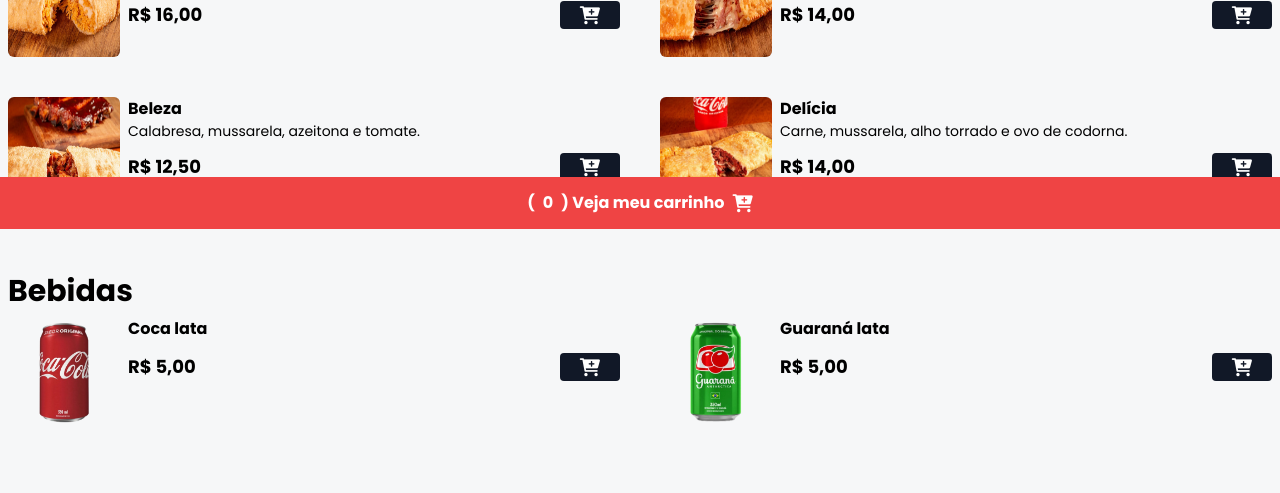
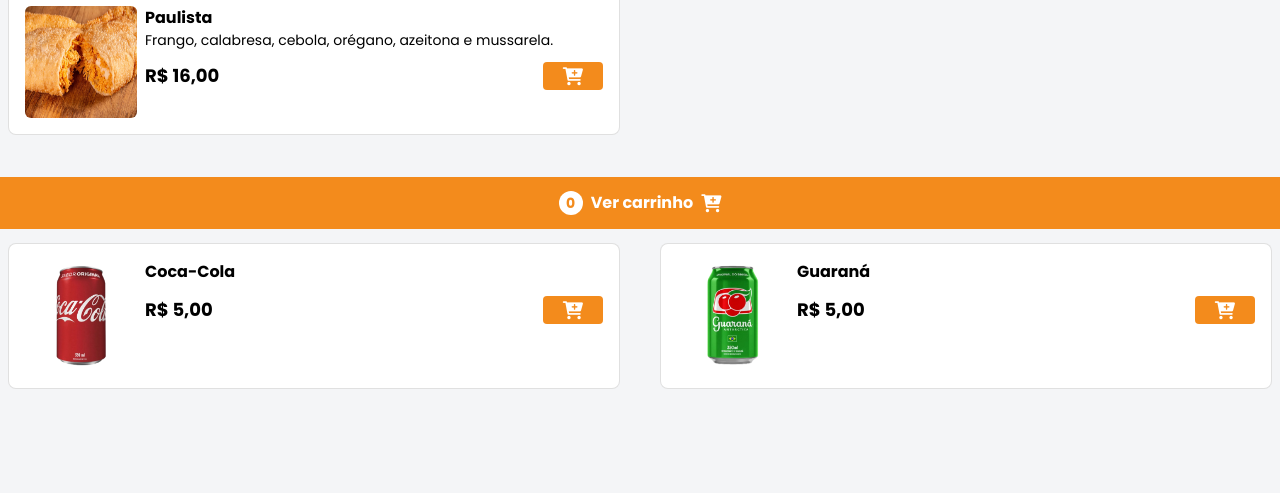
Before and after one commit to victordeo/pointdopastel, a website: page index.html in a window 1280 px wide. Shown: the part 571-1064 px from the top of the page. After the commit the page ends 1024 px from the top, so only its background shows below. Drawn offline with nearby package versions, Linux system fonts and the light colour scheme.

Commit message:
Card, cart, subtitle

```diff
--- a/assets/styles/style.css
+++ b/assets/styles/style.css
@@ -7,9 +7,25 @@
 }
 
 body {
-    background-color: #F6F7F8;
+    background-color: #f4f5f7;
 }
 
 .bg-banner{
     background-image: url(/assets/img/bg.png);
 }
+
+.bg-primary{
+    background-color: #f38b1c;
+}
+
+.text-primary {
+    color: #f38b1c;
+}
+
+.card{
+    --tw-bg-opacity: 1;
+  background-color: rgba(255,255,255,var(--tw-bg-opacity));
+  border-color: rgba(0,0,0,.12);
+  border-radius:.5rem;
+  border-width: 1px;
+}
--- a/index.html
+++ b/index.html
@@ -31,76 +31,29 @@
     </header>
     <h2 class="text-2xl md:text-3xl font-bold text-center mt-9 mb-6">Conheça nosso menu</h2>
     <div id="menu">
+        <div class="mx-auto max-w-7xl px-2 my-2">
+            <h2 class="font-bold text-3xl">Frango</h2>
+        </div>
         <main class="grid grid-cols-1 md:grid-cols-2 gap-7 md:gap-10 mx-auto max-w-7xl px-2 mb-16">
 
-            <div class="flex gap-2">
-                <img src="assets/img/paulista.jpg" alt="Pastel-1" class="w-28 h-28 rounded-md hover:scale-110 hover:-rotate-2 duration-300">
+            <div class="card flex gap-2 p-4 rounded">
+                <img src="assets/img/paulista.jpg" alt="paulista" class="w-28 h-28 rounded-md">
                 <div class="w-full">
                     <p class="font-bold">Paulista</p>
                     <p class="text-sm">Frango, calabresa, cebola, orégano, azeitona e mussarela.</p>
 
                     <div class="flex items-center gap-2 justify-between mt-3">
                         <p class="font-bold text-lg">R$ 16,00</p>
-                        <button class="bg-gray-900 px-5 rounded add-to-cart-btn"
+                        <button class="bg-primary px-5 rounded add-to-cart-btn hover:bg-orange-300 duration-300"
                         data-name="Paulista"
                         data-price="16.00">
-                            <i class=" fa fa-cart-plus text-lg text-white"></i>
+                            <i class="fa fa-cart-plus text-lg text-white"></i>
                         </button>
                     </div>
                 </div>
             </div>
 
-            <div class="flex gap-2 w-full">
-                <img src="assets/img/bravo.jpg" alt="Pastel-2" class="w-28 h-28 rounded-md hover:scale-110 hover:-rotate-2 duration-300">
 
-                <div class="w-full">
-                    <p class="font-bold">Bravo</p>
-                    <p class="text-sm">Calabresa, mussarela, alho torrado, cebola e ovo de codorna.</p>
-
-                    <div class="flex items-center gap-2 justify-between mt-3">
-                        <p class="font-bold text-lg">R$ 14,00</p>
-                        <button class="bg-gray-900 px-5 rounded add-to-cart-btn"
-                        data-name="Bravo"
-                        data-price="14.00">
-                            <i class=" fa fa-cart-plus text-lg text-white"></i>
-                        </button>
-                    </div>
-                </div>
-            </div>
-            <div class="flex gap-2">
-                <img src="assets/img/beleza.jpg" alt="Pastel-1" class="w-28 h-28 rounded-md hover:scale-110 hover:-rotate-2 duration-300">
-                <div class="w-full">
-                    <p class="font-bold">Beleza</p>
-                    <p class="text-sm">Calabresa, mussarela, azeitona e tomate.</p>
-
-                    <div class="flex items-center gap-2 justify-between mt-3">
-                        <p class="font-bold text-lg">R$ 12,50</p>
-                        <button class="bg-gray-900 px-5 rounded add-to-cart-btn"
-                        data-name="Beleza"
-                        data-price="12.50">
-                            <i class=" fa fa-cart-plus text-lg text-white"></i>
-                        </button>
-                    </div>
-                </div>
-            </div>
-
-            <div class="flex gap-2 w-full">
-                <img src="assets/img/delicia.jpg" alt="Pastel-2" class="w-28 h-28 rounded-md hover:scale-110 hover:-rotate-2 duration-300">
-
-                <div class="w-full">
-                    <p class="font-bold">Delícia</p>
-                    <p class="text-sm">Carne, mussarela, alho torrado e ovo de codorna.</p>
-
-                    <div class="flex items-center gap-2 justify-between mt-3">
-                        <p class="font-bold text-lg">R$ 14,00</p>
-                        <button class="bg-gray-900 px-5 rounded add-to-cart-btn"
-                        data-name="Delícia"
-                        data-price="14.00">
-                            <i class=" fa fa-cart-plus text-lg text-white"></i>
-                        </button>
-                    </div>
-                </div>
-            </div>
         </main>
 
         <div class="mx-auto max-w-7xl px-2 my-2">
@@ -109,14 +62,14 @@
 
         <div class="grid grid-cols-1 md:grid-cols-2 gap-7 md:gap-10 mx-auto max-w-7xl px-2 mb-16" id="menu">
 
-            <div class="flex gap-2 w-full">
-                <img src="assets/img/refri-1.png" alt="Cola lata" class="w-28 h-28 rounded-md hover:scale-110 hover:-rotate-2 duration-300">
+            <div class="card p-4 flex gap-2 w-full">
+                <img src="assets/img/coca.png" alt="Coca-Cola" class="w-28 h-28 rounded-md">
                 <div class="w-full">
-                    <p class="font-bold">Coca lata</p>
+                    <p class="font-bold">Coca-Cola</p>
 
                     <div class="flex items-center gap-2 justify-between mt-3">
                         <p class="font-bold text-lg">R$ 5,00</p>
-                        <button class="bg-gray-900 px-5 rounded add-to-cart-btn"
+                        <button class="bg-primary px-5 rounded add-to-cart-btn hover:bg-orange-300 duration-300"
                         data-name="Coca lata"
                         data-price="5">
                             <i class=" fa fa-cart-plus text-lg text-white"></i>
@@ -125,15 +78,15 @@
                 </div>
             </div>
 
-            <div class="flex gap-2 w-full">
-                <img src="assets/img/refri-2.png" alt="Guaraná lata" class="w-28 h-28 rounded-md hover:scale-110 hover:-rotate-2 duration-300">
+            <div class="card p-4 flex gap-2 w-full">
+                <img src="assets/img/guarana.png" alt="Guaraná" class="w-28 h-28 rounded-md">
                 <div class="w-full">
-                    <p class="font-bold">Guaraná lata</p>
+                    <p class="font-bold">Guaraná</p>
 
                     <div class="flex items-center gap-2 justify-between mt-3">
                         <p class="font-bold text-lg">R$ 5,00</p>
-                        <button class="bg-gray-900 px-5 rounded add-to-cart-btn"
-                        data-name="Guaraná lata"
+                        <button class="bg-primary px-5 rounded add-to-cart-btn hover:bg-orange-300 duration-300"
+                        data-name="Guaraná"
                         data-price="5">
                             <i class=" fa fa-cart-plus text-lg text-white"></i>
                         </button>
@@ -165,10 +118,10 @@
         </div>
     </div>
 
-    <footer class="w-full bg-red-500 py-3 fixed bottom-0 z-40 flex items-center justify-center">
-        <button class="flex items-center gap-2 text-white font-bold" id="cart-btn">
-            (<span id="cart-count">0</span>)
-            Veja meu carrinho
+    <footer class="w-full bg-primary fixed bottom-0 z-40 flex items-center justify-center">
+        <button class="w-full h-full p-3 flex justify-center items-center gap-2 text-white font-bold hover:bg-orange-300 duration-300" id="cart-btn">
+            <span id="cart-count" class=" bg-white rounded-full text-primary text-sm w-6 h-6 flex items-center justify-center">0</span>
+            Ver carrinho
             <i class="fa fa-cart-plus text-lg text-white"></i>
         </button>
     </footer>
```
Also changed, not shown: assets/img/coca.png (renamed from assets/img/refri-1.png), assets/img/guarana.png (renamed from assets/img/refri-2.png), assets/styles/output.css.
